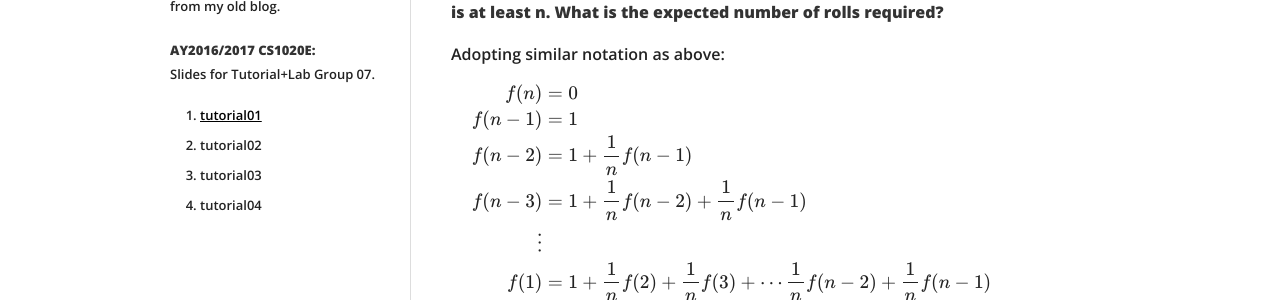
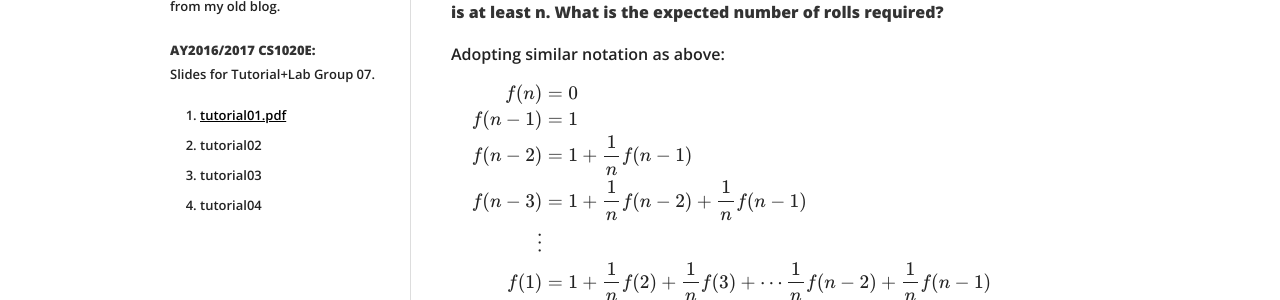
Before and after one commit to Wentong-DST/Wentong-DST.github.io, a Jekyll site: the page built from _posts/2016-06-01-something-about-dice.md, in a window 1280 px wide. Shown: the part 648-948 px from the top of the page. Built offline with Jekyll 4.4.1, drawn with Linux system fonts in a browser that asks for light colours; nearby versions of some CDN libraries; formulas are drawn with MathJax 3.

Commit message:
updated CS1020E details

```diff
--- a/_includes/sidebar.html
+++ b/_includes/sidebar.html
@@ -24,7 +24,7 @@
     <br>
     Slides for Tutorial+Lab Group 07.
     <ol>
-        <li><a href="./pdf/tutorial01.pdf"><u>tutorial01</u></a>  </li>
+        <li><a href="./pdf/tutorial01.pdf"><u>tutorial01.pdf</u></a>  </li>
         <li>tutorial02</li>
         <li>tutorial03</li>
         <li>tutorial04</li>
```
